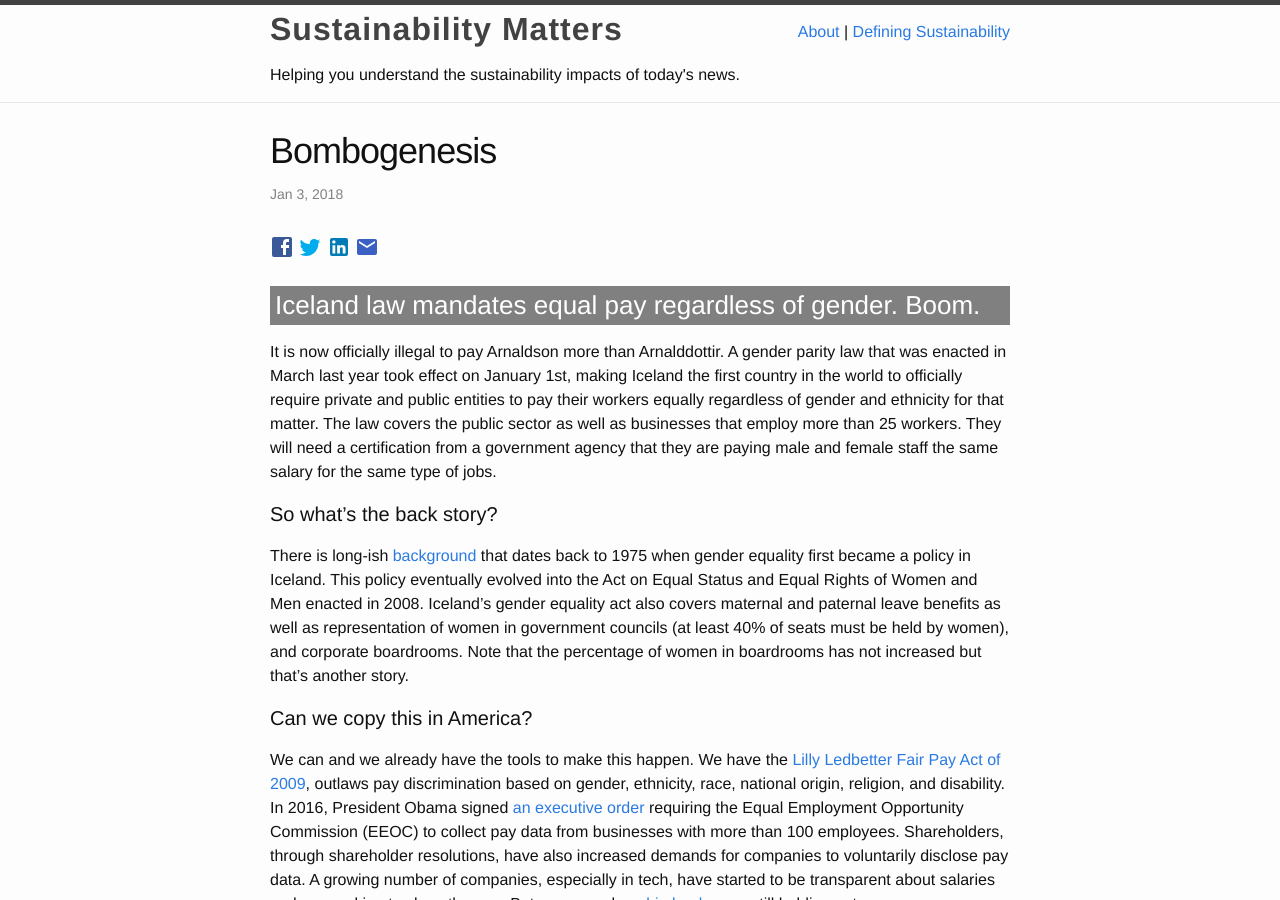
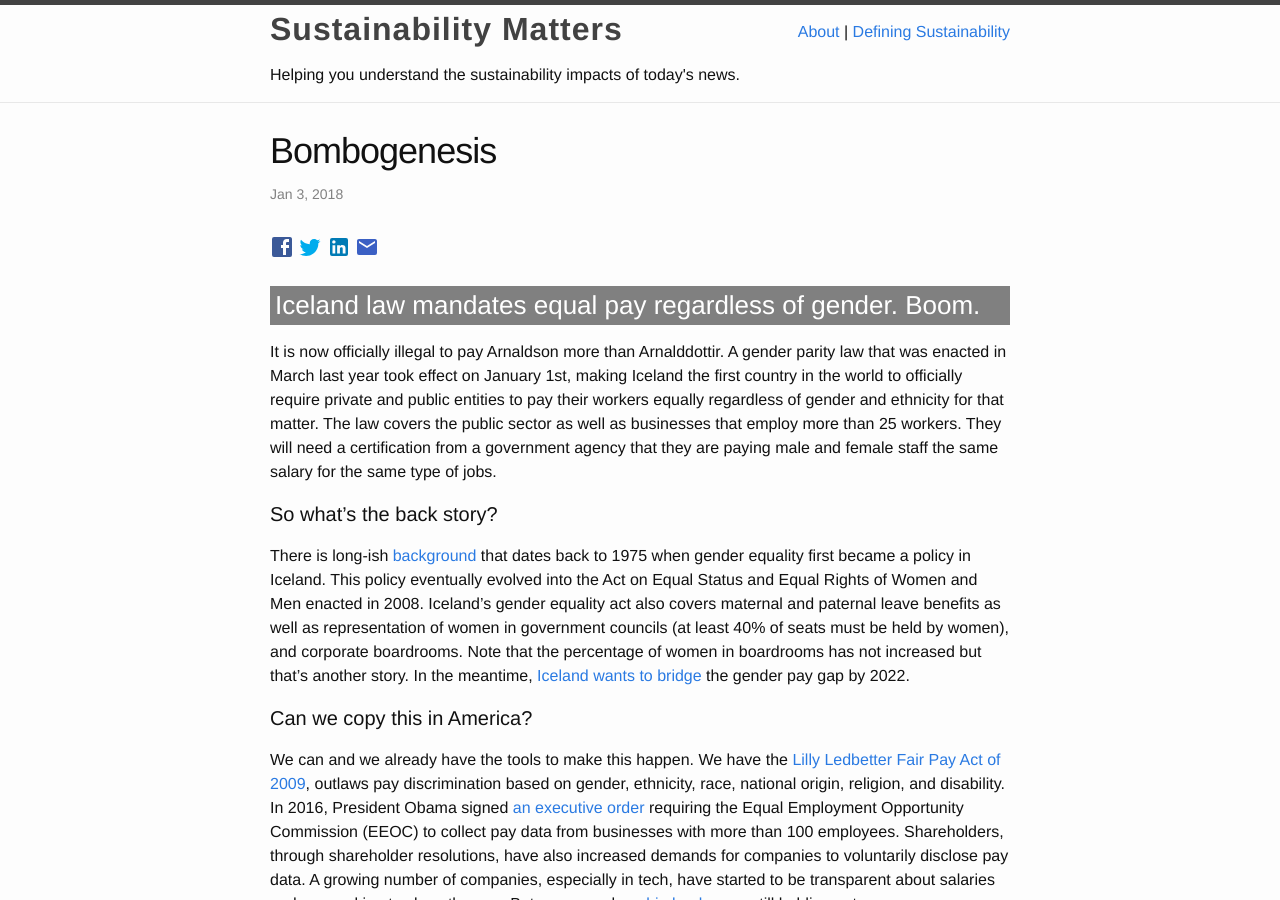
Before and after one commit to Sparkleleuk/Sustainability_Matters, a Jekyll site: the page built from _posts/2018-01-03-Iceland-China.markdown, in a window 1280 px wide and 900 px high. Built offline with Jekyll 4.4.1, drawn with Linux system fonts in a browser that asks for light colours.

Commit message:
fix post

```diff
--- a/_posts/2018-01-03-Iceland-China.markdown
+++ b/_posts/2018-01-03-Iceland-China.markdown
@@ -12,7 +12,7 @@ It is now officially illegal to pay Arnaldson more than Arnalddottir. A gender p
 
 #### So what's the back story?
 
-There is long-ish <a href="http://www.europarl.europa.eu/document/activities/cont/201107/20110725ATT24624/20110725ATT24624EN.pdf" target="_blank">background</a> that dates back to 1975 when gender equality first became a policy in Iceland. This policy eventually evolved into the Act on Equal Status and Equal Rights of Women and Men enacted in 2008. Iceland's gender equality act also covers maternal and paternal leave benefits as well as representation of women in government councils (at least 40% of seats must be held by women), and corporate boardrooms. Note that the percentage of women in boardrooms has not increased but that's another story.
+There is long-ish <a href="http://www.europarl.europa.eu/document/activities/cont/201107/20110725ATT24624/20110725ATT24624EN.pdf" target="_blank">background</a> that dates back to 1975 when gender equality first became a policy in Iceland. This policy eventually evolved into the Act on Equal Status and Equal Rights of Women and Men enacted in 2008. Iceland's gender equality act also covers maternal and paternal leave benefits as well as representation of women in government councils (at least 40% of seats must be held by women), and corporate boardrooms. Note that the percentage of women in boardrooms has not increased but that's another story. In the meantime, <a href="http://www.unwomen.org/en/get-involved/step-it-up/commitments/iceland" target="_blank">Iceland wants to bridge</a> the gender pay gap by 2022.
 
 #### Can we copy this in America?
 
```
